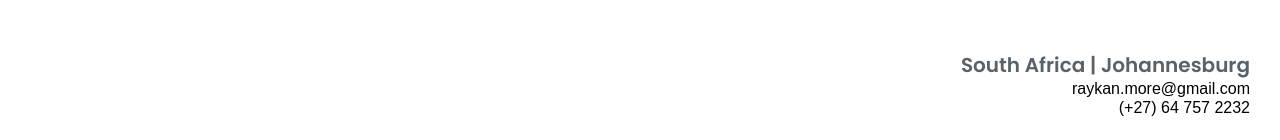
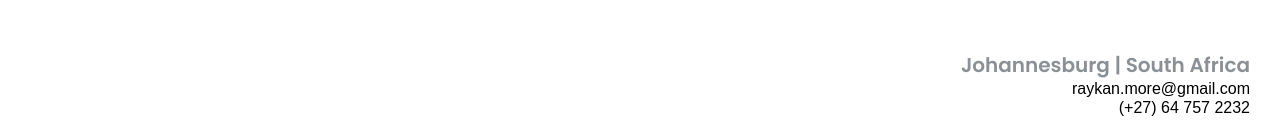
Before and after one commit to RaykanMore/online-profile-app, a React (Create React App) app in the folder my-online-portfolio-app/: page / in a window 1280 px wide. Shown: the part 652-792 px from the top of the page. Built offline with nearby package versions, Linux system fonts and the light colour scheme; a web font is replaced by a local one.

Commit message:
readme updated and final touches.

```diff
--- a/my-online-portfolio-app/src/screens/HomePage/HomePage.scss
+++ b/my-online-portfolio-app/src/screens/HomePage/HomePage.scss
@@ -134,6 +134,7 @@
         //margin-bottom: 3px;
         font-family: 'Poppins', sans-serif;
         font-size: 20px;
+        opacity: .7;
         color: $grey;
     }
     .cc-contact-entry {
--- a/my-online-portfolio-app/src/screens/HomePage/components/SectionBodyPanel/components/ContactCard.jsx
+++ b/my-online-portfolio-app/src/screens/HomePage/components/SectionBodyPanel/components/ContactCard.jsx
@@ -3,7 +3,7 @@ import React from 'react';
 const ContactCard = () => {
     return (
         <div className="cc-outer-container">
-            <text className="location">South Africa | Johannesburg</text>
+            <text className="location">Johannesburg | South Africa</text>
             <div className="cc-contact-entry">
                 <text className="information">raykan.more@gmail.com</text>
             </div>
```
Also changed, not shown: 1 other file (tests, documents, lock files or other folders).
